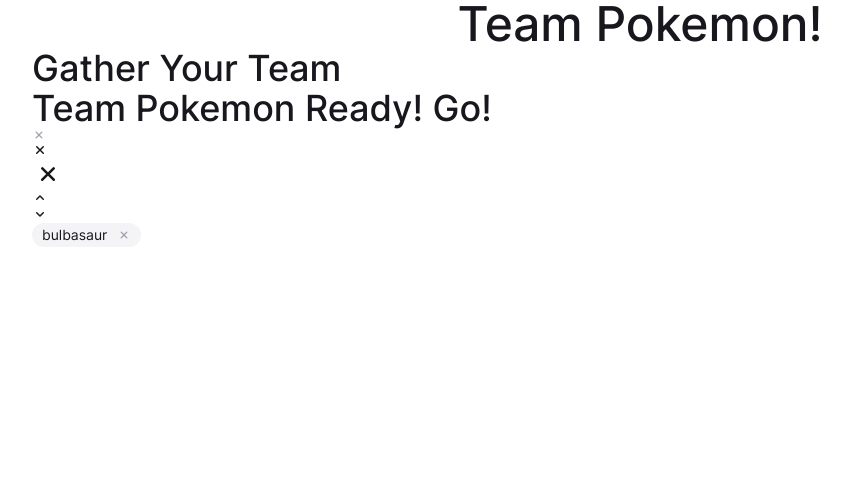
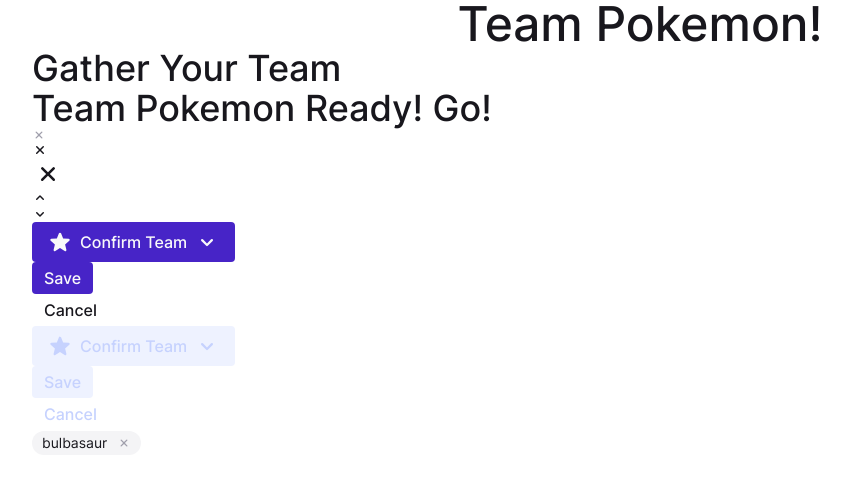
Before and after one commit to yevhen-petrunkin/luna-edge-testtask, a React (Vite) app: page / in a window 1280 px wide. Shown: the top 488 px of the page, without its empty margins (0-850 px from the left). Built offline with nearby package versions, Linux system fonts and the light colour scheme.

Commit message:
add button component

```diff
--- a/src/App.tsx
+++ b/src/App.tsx
@@ -1,4 +1,4 @@
-import { Title, IconBtn, Badge } from "./components";
+import { Title, IconBtn, Button, Badge } from "./components";
 import titles from "./data/titles.json";
 
 function App() {
@@ -7,11 +7,35 @@
       <Title text={titles.main} variant="h1" className="text-center" />
       <Title text={titles.form} />
       <Title text={titles.modal} />
+
       <IconBtn variant="close-badge" clickHandler={() => {}} />
       <IconBtn variant="close-all" clickHandler={() => {}} />
       <IconBtn variant="close-modal" clickHandler={() => {}} />
       <IconBtn variant="fold" clickHandler={() => {}} />
       <IconBtn variant="unfold" clickHandler={() => {}} />
+
+      <Button
+        text="Confirm Team"
+        type="submit"
+        size="lg"
+        clickHandler={() => {}}
+        decorated
+      />
+
+      <Button text="Save" clickHandler={() => {}} />
+      <Button text="Cancel" variant="text" clickHandler={() => {}} />
+
+      <Button
+        text="Confirm Team"
+        type="submit"
+        size="lg"
+        clickHandler={() => {}}
+        decorated
+        disabled
+      />
+
+      <Button text="Save" clickHandler={() => {}} disabled />
+      <Button text="Cancel" variant="text" clickHandler={() => {}} disabled />
 
       <Badge text="bulbasaur" clickHandler={() => {}} />
     </section>
--- a/src/components/index.ts
+++ b/src/components/index.ts
@@ -2,6 +2,7 @@
 
 export { default as Title } from "./lowerLevel/Title/Title";
 export { default as IconBtn } from "./lowerLevel/IconBtn/IconBtn";
+export { default as Button } from "./lowerLevel/Button/Button";
 
 // MID LEVEL
 
--- /dev/null
+++ b/src/components/lowerLevel/Button/Button.props.ts
@@ -0,0 +1,12 @@
+interface IButtonProps {
+  text: string;
+  type?: "button" | "submit" | undefined;
+  variant?: "primary" | "text" | undefined;
+  size?: "base" | "lg" | undefined;
+  decorated?: boolean | undefined;
+  disabled?: boolean | undefined;
+  clickHandler: () => void;
+  className?: string | undefined;
+}
+
+export default IButtonProps;
--- /dev/null
+++ b/src/components/lowerLevel/Button/Button.tsx
@@ -0,0 +1,58 @@
+import cn from "classnames";
+
+import { StarIcon, ChevronDownIcon } from "@heroicons/react/16/solid";
+
+import IButtonProps from "./Button.props";
+
+const Button: React.FC<IButtonProps> = ({
+  text,
+  type = "button",
+  variant = "primary",
+  size = "base",
+  decorated = false,
+  disabled = false,
+  clickHandler,
+  className,
+}) => {
+  return (
+    <button
+      className={cn(
+        "flex items-center justify-center gap-1 px-3 py-1 rounded text-base font-medium transition-all outline-none",
+        {
+          "text-secondary-lighter bg-accent-dark hover:bg-accent-darker focus:bg-accent-darker  active:bg-accent-darker disabled:text-accent-lighter disabled:bg-accent-light focus-visible:ring-accent-dark focus-visible:ring-2":
+            variant === "primary",
+
+          "text-primary bg-transparent hover:text-accent-darker hover:bg-accent-light focus:text-accent-dark focus:bg-transparent  active:text-accent-darker active:bg-accent-light disabled:text-accent-lighter disabled:bg-transparent focus-visible:ring-accent-dark focus-visible:ring-2":
+            variant === "text",
+          "gap-2 px-4 py-2 text-2xl": size === "lg",
+        },
+        className
+      )}
+      type={type}
+      onClick={clickHandler}
+      disabled={disabled}
+    >
+      {decorated ? (
+        <StarIcon
+          className={cn("w-5 h-5 text-current", {
+            "w-6 h-6": size === "lg",
+          })}
+        />
+      ) : (
+        ""
+      )}
+      {text}
+      {decorated ? (
+        <ChevronDownIcon
+          className={cn("w-5 h-5 text-current", {
+            "w-6 h-6": size === "lg",
+          })}
+        />
+      ) : (
+        ""
+      )}
+    </button>
+  );
+};
+
+export default Button;
--- a/src/components/lowerLevel/IconBtn/IconBtn.tsx
+++ b/src/components/lowerLevel/IconBtn/IconBtn.tsx
@@ -15,7 +15,7 @@
   return (
     <button
       className={cn(
-        "flex items-center justify-center hover:text-primary-dark focus:text-primary-dark transition-colors",
+        "flex items-center justify-center outline-none hover:text-primary-dark focus:text-primary-dark transition-colors",
         {
           "w-4 h-4": variant !== "close-badge" && variant !== "close-modal",
           "w-3.5 h-3.5 text-primary-mid": variant === "close-badge",
--- a/tailwind.config.js
+++ b/tailwind.config.js
@@ -51,7 +51,7 @@
 
         accent: {
           DEFAULT: "#4724C7",
-          dark: "#5D40CD",
+          dark: "#4724C7",
           darker: "#6466F1",
           mid: "#6466F1",
           lighter: "#C6D2FE",
```
Also changed, not shown: 1 other file (tests, documents, lock files or other folders).
